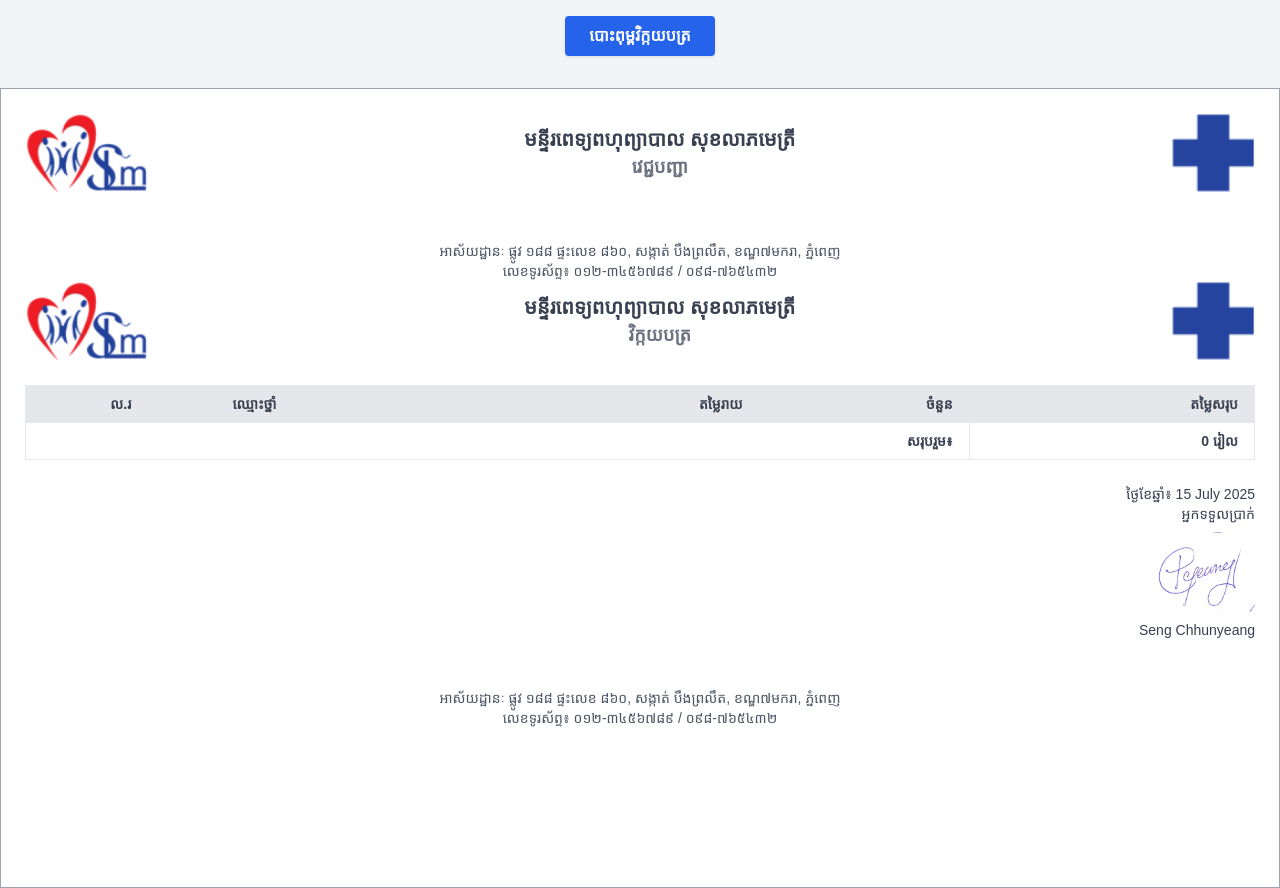
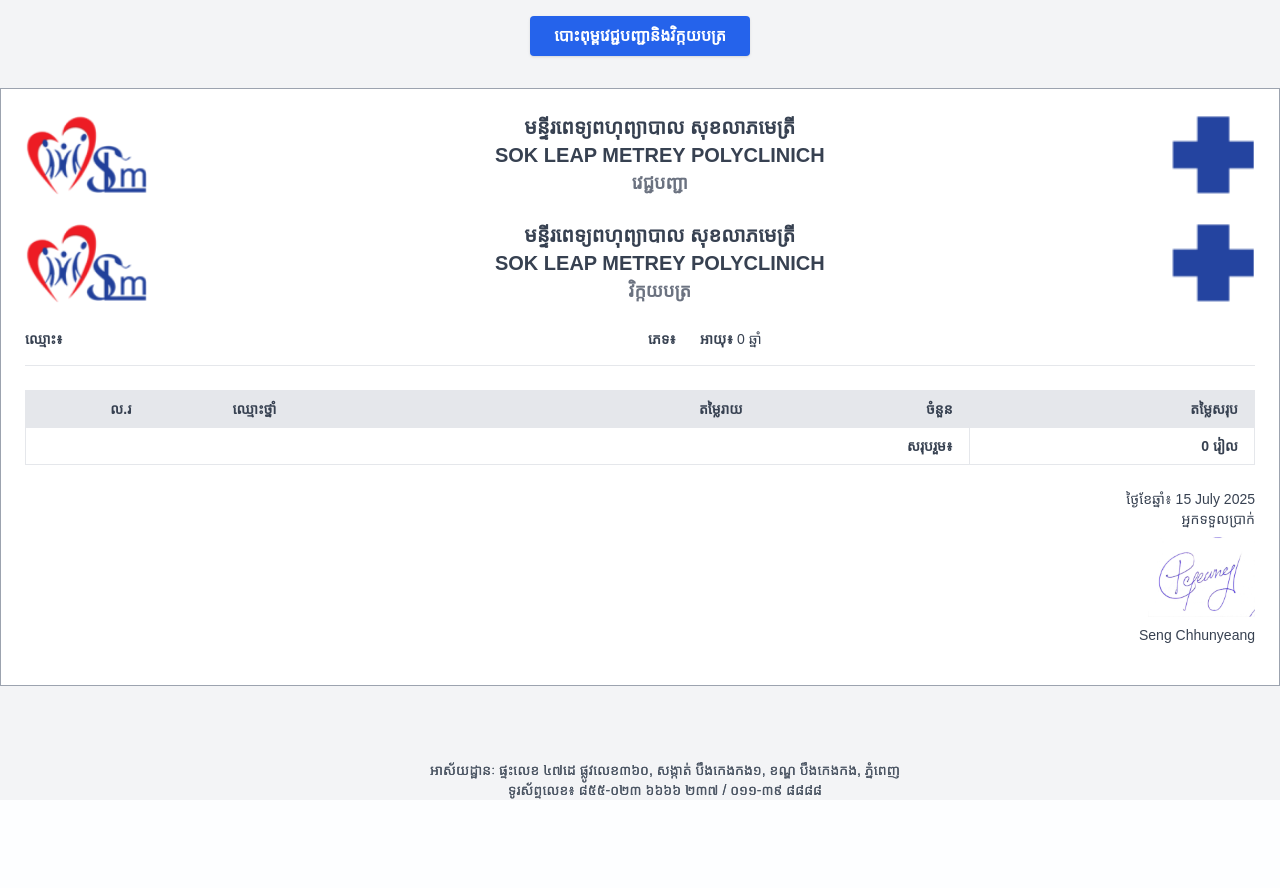
Before and after one commit to reatreysem168/Sokleap-Project, a PHP site: page /print_prescription.php in a window 1280 px wide. After the commit the page ends 799 px from the top, so only its background shows below. Run offline with PHP 8.4, Linux system fonts and the light colour scheme; data that the repository does not hold is empty; some libraries are stand-ins or nearby versions.

Commit message:
invoice Print

```diff
--- a/print_prescription.php
+++ b/print_prescription.php
@@ -1,14 +1,7 @@
 <?php
 // Connect to the database
-try {
-//     $pdo = new PDO('mysql:host=localhost;dbname=clinic_db;charset=utf8', 'root', '');
-$pdo = new PDO('mysql:host=localhost;port=3307;dbname=clinic_db;charset=utf8', 'root', '1234');
-    $pdo->setAttribute(PDO::ATTR_ERRMODE, PDO::ERRMODE_EXCEPTION);
-} catch (PDOException $e) {
-    die("Database connection failed: " . $e->getMessage());
-}
-
-// If this is a POST request with prescription data
+include 'db_connect.php';
+// Save data if POST
 if ($_SERVER['REQUEST_METHOD'] === 'POST' && isset($_POST['medicines'])) {
     $pdo->beginTransaction();
 
@@ -31,7 +24,6 @@
         $stmt = $pdo->prepare("INSERT INTO medicines (prescription_id, name, morning, afternoon, evening, night, quantity, instructions, unit_price) VALUES (?, ?, ?, ?, ?, ?, ?, ?, ?)");
 
         foreach ($medicines as $med) {
-            // Get unit price from medicine_prices table if available
             $unitPrice = 0;
             if (!empty($med['name'])) {
                 $priceStmt = $pdo->prepare("SELECT price FROM medicine_prices WHERE name = ?");
@@ -40,7 +32,6 @@
                 $unitPrice = $priceData ? $priceData['price'] : 0;
             }
 
-            // Override with manual price if provided
             if (isset($med['unit_price']) && is_numeric($med['unit_price'])) {
                 $unitPrice = (float)$med['unit_price'];
             }
@@ -58,7 +49,7 @@
             ]);
         }
 
-        // Also save to invoices table
+        // Save invoice
         $grandTotal = 0;
         foreach ($medicines as $med) {
             $quantity = (int)($med['quantity'] ?? 0);
@@ -80,6 +71,7 @@
     }
 }
 
+// Load last prescription
 $stmt = $pdo->query("SELECT id FROM prescriptions ORDER BY id DESC LIMIT 1");
 $lastPrescription = $stmt->fetch();
 $selectedPrescription = null;
@@ -92,8 +84,7 @@
     $stmt->execute([$id]);
     $prescription = $stmt->fetch();
 
-    $sql = "SELECT m.name, m.morning, m.afternoon, m.evening, m.night, m.quantity, m.instructions, m.unit_price FROM medicines m WHERE m.prescription_id = ?";
-    $stmt2 = $pdo->prepare($sql);
+    $stmt2 = $pdo->prepare("SELECT m.name, m.morning, m.afternoon, m.evening, m.night, m.quantity, m.instructions, m.unit_price FROM medicines m WHERE m.prescription_id = ?");
     $stmt2->execute([$id]);
     $medicines = $stmt2->fetchAll();
 
@@ -107,7 +98,6 @@
         'medicines' => $medicines
     ];
 
-    // Calculate grand total
     foreach ($medicines as $med) {
         $grandTotal += (float)$med['unit_price'] * (int)$med['quantity'];
     }
@@ -128,27 +118,32 @@
             body * {
                 visibility: hidden;
             }
-            #invoice,
-            #invoice * {
+            #invoice, #invoice * {
                 visibility: visible;
             }
             #invoice {
                 position: absolute;
                 left: 0;
                 top: 0;
-                width: 100vw !important;
-                height: 100vh !important;
-                margin: 0 !important;
-                padding: 0 !important;
-                border: none !important;
-                box-shadow: none !important;
+                width: 100% !important;
+                height: auto !important;
+                margin: 0;
+                padding: 0;
+                border: none;
+                box-shadow: none;
             }
             #printButton {
                 display: none !important;
             }
             .page-break {
                 page-break-after: always;
+                break-after: page;
             }
+        }
+
+        .page-break {
+            page-break-after: always;
+            break-after: page;
         }
     </style>
 </head>
@@ -161,21 +156,20 @@
             onclick="window.print()"
             class="bg-blue-600 hover:bg-blue-700 text-white font-bold py-2 px-6 rounded shadow"
     >
-        បោះពុម្ពវិក្កយបត្រ
+        បោះពុម្ពវេជ្ជបញ្ជានិងវិក្កយបត្រ
     </button>
 </div>
 
-<!-- Invoice & Prescription Content -->
-<div
-        id="invoice"
-        class="w-screen h-screen bg-white border border-gray-400 p-6 overflow-y-auto relative shadow-md rounded-none max-w-none"
->
-    <!-- Prescription Page (NO PRICES) -->
+<!-- Invoice Container -->
+<div id="invoice" class="w-full max-w-full h-auto bg-white border border-gray-400 p-6 overflow-visible">
+
+    <!-- Page 1: Prescription -->
     <div class="page-break">
         <div class="flex justify-between items-center mb-6">
             <img src="pic/left.png" alt="Logo Left" class="h-20 w-auto" />
             <div class="text-center">
                 <h1 class="text-xl font-bold text-gray-700">មន្ទីរពេទ្យពហុព្យាបាល សុខលាភមេត្រី</h1>
+                <h1 class="text-xl font-bold text-gray-700">SOK LEAP METREY POLYCLINICH</h1>
                 <p class="text-lg font-bold text-gray-500">វេជ្ជបញ្ជា</p>
             </div>
             <img src="pic/right.png" alt="Logo Right" class="h-20 w-auto" />
@@ -183,24 +177,12 @@
 
         <?php if ($selectedPrescription): ?>
             <div class="grid grid-cols-2 gap-4 mb-6 text-gray-700 text-sm border-b pb-4">
-                <div>
-                    <span class="font-bold">ឈ្មោះ៖</span>
-                    <?php echo htmlspecialchars($selectedPrescription['patientName']); ?>
+                <div><span class="font-bold">ឈ្មោះ៖</span> <?php echo htmlspecialchars($selectedPrescription['patientName']); ?></div>
+                <div class="flex space-x-6">
+                    <div><span class="font-bold">ភេទ៖</span> <?php echo htmlspecialchars($selectedPrescription['gender']); ?></div>
+                    <div><span class="font-bold">អាយុ៖</span> <?php echo (int)$selectedPrescription['age']; ?> ឆ្នាំ</div>
                 </div>
-                <div class="flex space-x-6">
-                    <div>
-                        <span class="font-bold">ភេទ៖</span>
-                        <?php echo htmlspecialchars($selectedPrescription['gender']); ?>
-                    </div>
-                    <div>
-                        <span class="font-bold">អាយុ៖</span>
-                        <?php echo (int)$selectedPrescription['age']; ?> ឆ្នាំ
-                    </div>
-                </div>
-                <div class="col-span-2">
-                    <span class="font-bold">រោគវិនិច្ឆ័យ៖</span>
-                    <?php echo htmlspecialchars($selectedPrescription['diagnosis']); ?>
-                </div>
+                <div class="col-span-2"><span class="font-bold">រោគវិនិច្ឆ័យ៖</span> <?php echo htmlspecialchars($selectedPrescription['diagnosis']); ?></div>
             </div>
 
             <table class="w-full text-sm text-left text-gray-700 border-collapse mb-6">
@@ -230,26 +212,38 @@
                 </tbody>
             </table>
 
-            <div class="text-right mt-4">
-                <p><strong>វេជ្ជបណ្ឌិត៖</strong> <?php echo htmlspecialchars($selectedPrescription['doctor']); ?></p>
+            <div class="text-sm text-gray-700 text-right mb-4">
+                <p>ថ្ងៃខែឆ្នាំ៖ <?php echo date('d F Y'); ?></p>
+                <p>គ្រូពេទ្យព្យាបាល</p>
+                <img src="pic/yeang.jpg" alt="Signature" class="h-20 w-auto ml-auto my-2" />
+                <p><?php echo htmlspecialchars($selectedPrescription['doctor']); ?></p>
             </div>
         <?php endif; ?>
 
-        <div class="text-sm text-gray-600 text-center w-full px-4 mt-12 print:mt-24">
-            <p>អាស័យដ្ឋានៈ ផ្លូវ ១៨៨ ផ្ទះលេខ ៨៦០, សង្កាត់ បឹងព្រលឹត, ខណ្ឌ៧មករា, ភ្នំពេញ</p>
-            <p>លេខទូរស័ព្ទ៖ ០១២-៣៤៥៦៧៨៩ / ០៩៨-៧៦៥៤៣២</p>
+        <div class="fixed bottom-0 text-sm text-gray-600 text-center w-full px-4 mt-12 print:mt-24">
+            <p>អាស័យដ្ឋានៈ ផ្ទះលេខ ៤៧ដេ ផ្លូវលេខ៣៦០, សង្កាត់ បឹងកេងកង១, ខណ្ឌ បឹងកេងកង, ភ្នំពេញ</p>
+            <p>ទូរស័ព្ទលេខ៖ ៨៥៥-០២៣ ៦៦៦៦ ២៣៧ / ០១១-៣៩ ៨៨៨៨</p>
         </div>
     </div>
 
-    <!-- Invoice Page (WITH PRICES) -->
+    <!-- Page 2: Invoice -->
     <div>
         <div class="flex justify-between items-center mb-6">
             <img src="pic/left.png" alt="Logo Left" class="h-20 w-auto" />
             <div class="text-center">
                 <h1 class="text-xl font-bold text-gray-700">មន្ទីរពេទ្យពហុព្យាបាល សុខលាភមេត្រី</h1>
+                <h1 class="text-xl font-bold text-gray-700">SOK LEAP METREY POLYCLINICH</h1>
                 <p class="text-lg font-bold text-gray-500">វិក្កយបត្រ</p>
             </div>
             <img src="pic/right.png" alt="Logo Right" class="h-20 w-auto" />
+        </div>
+
+        <div class="grid grid-cols-2 gap-4 mb-6 text-gray-700 text-sm border-b pb-4">
+            <div><span class="font-bold">ឈ្មោះ៖</span> <?php echo htmlspecialchars($selectedPrescription['patientName']); ?></div>
+            <div class="flex space-x-6">
+                <div><span class="font-bold">ភេទ៖</span> <?php echo htmlspecialchars($selectedPrescription['gender']); ?></div>
+                <div><span class="font-bold">អាយុ៖</span> <?php echo (int)$selectedPrescription['age']; ?> ឆ្នាំ</div>
+            </div>
         </div>
 
         <table class="w-full text-sm text-left text-gray-700 border-collapse mb-6">
@@ -294,9 +288,9 @@
             <p>Seng Chhunyeang</p>
         </div>
 
-        <div class="text-sm text-gray-600 text-center w-full px-4 mt-12 print:mt-24">
-            <p>អាស័យដ្ឋានៈ ផ្លូវ ១៨៨ ផ្ទះលេខ ៨៦០, សង្កាត់ បឹងព្រលឹត, ខណ្ឌ៧មករា, ភ្នំពេញ</p>
-            <p>លេខទូរស័ព្ទ៖ ០១២-៣៤៥៦៧៨៩ / ០៩៨-៧៦៥៤៣២</p>
+        <div class="fixed bottom-0 text-sm text-gray-600 text-center w-full px-4 mt-12 print:mt-24">
+            <p>អាស័យដ្ឋានៈ ផ្ទះលេខ ៤៧ដេ ផ្លូវលេខ៣៦០, សង្កាត់ បឹងកេងកង១, ខណ្ឌ បឹងកេងកង, ភ្នំពេញ</p>
+            <p>ទូរស័ព្ទលេខ៖ ៨៥៥-០២៣ ៦៦៦៦ ២៣៧ / ០១១-៣៩ ៨៨៨៨</p>
         </div>
     </div>
 </div>
```
